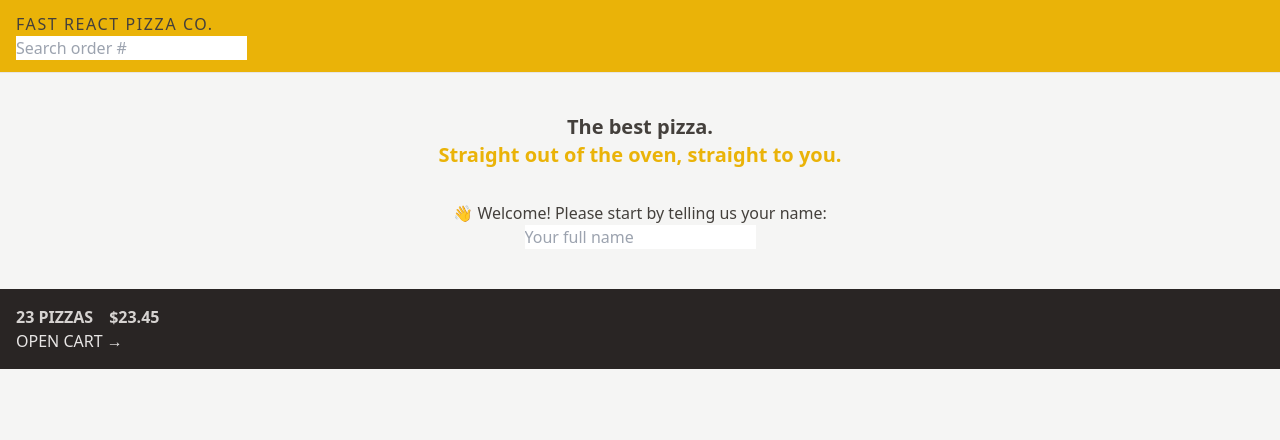
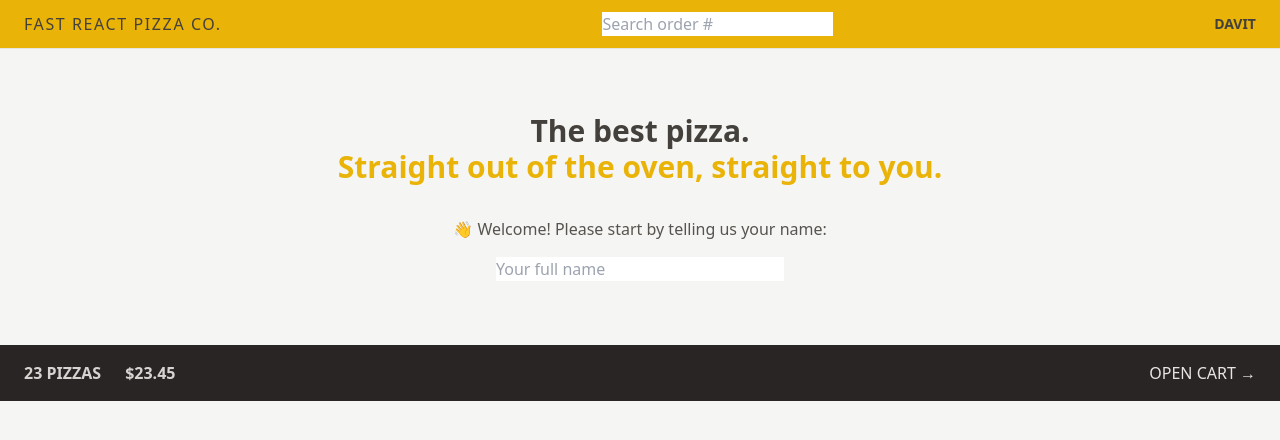
Before and after one commit to Beridze0/fast-react-pizza, a React (Vite) app: page / in a window 1280 px wide. Shown: the top 440 px of the page. Built offline with nearby package versions, Linux system fonts and the light colour scheme.

Commit message:
using flexbox

```diff
--- a/src/features/cart/CartOverview.jsx
+++ b/src/features/cart/CartOverview.jsx
@@ -2,8 +2,8 @@
 
 function CartOverview() {
   return (
-    <div className="bg-stone-800 p-4 uppercase text-stone-200">
-      <p className="space-x-4 font-semibold text-stone-300">
+    <div className="flex items-center justify-between bg-stone-800 px-4 py-4 text-sm uppercase text-stone-200 sm:px-6 md:text-base">
+      <p className="space-x-4 font-semibold text-stone-300 sm:space-x-6">
         <span>23 pizzas</span>
         <span>$23.45</span>
       </p>
--- a/src/features/user/CreateUser.jsx
+++ b/src/features/user/CreateUser.jsx
@@ -1,7 +1,7 @@
-import { useState } from 'react';
+import { useState } from "react";
 
 function CreateUser() {
-  const [username, setUsername] = useState('');
+  const [username, setUsername] = useState("");
 
   function handleSubmit(e) {
     e.preventDefault();
@@ -9,16 +9,19 @@
 
   return (
     <form onSubmit={handleSubmit}>
-      <p>👋 Welcome! Please start by telling us your name:</p>
+      <p className="mb-4 text-sm text-stone-600 md:text-base">
+        👋 Welcome! Please start by telling us your name:
+      </p>
 
       <input
         type="text"
         placeholder="Your full name"
         value={username}
         onChange={(e) => setUsername(e.target.value)}
+        className="w-72"
       />
 
-      {username !== '' && (
+      {username !== "" && (
         <div>
           <button>Start ordering</button>
         </div>
--- a/src/features/user/Username.jsx
+++ b/src/features/user/Username.jsx
@@ -1,3 +1,3 @@
 export default function Username() {
-  return <div className="hidden text-sm font-semibold">Davit</div>;
+  return <div className="hidden text-sm font-semibold md:block">Davit</div>;
 }
--- a/src/ui/Header.jsx
+++ b/src/ui/Header.jsx
@@ -5,7 +5,7 @@
 
 export default function Header() {
   return (
-    <header className="border-b border-stone-200 bg-yellow-500 px-4 py-3 uppercase">
+    <header className="flex items-center justify-between border-b border-stone-200 bg-yellow-500 px-4 py-3 uppercase sm:px-6">
       <Link to="/" className="tracking-widest">
         Fast React Pizza Co.
       </Link>
--- a/src/ui/Home.jsx
+++ b/src/ui/Home.jsx
@@ -2,8 +2,8 @@
 
 function Home() {
   return (
-    <div className="my-10 text-center">
-      <h1 className="mb-8 text-xl font-semibold">
+    <div className="my-10 px-4 text-center sm:my-16">
+      <h1 className="mb-8 text-xl font-semibold md:text-3xl">
         The best pizza.
         <br />
         <span className="text-yellow-500">
```
